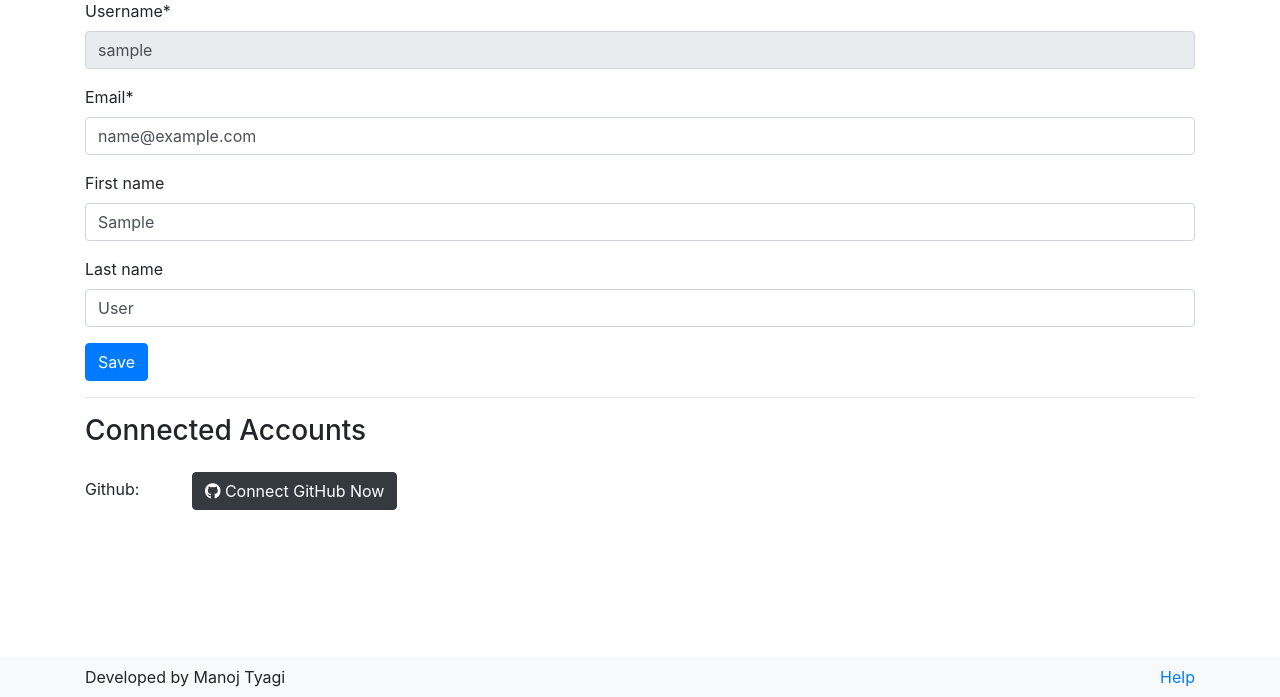
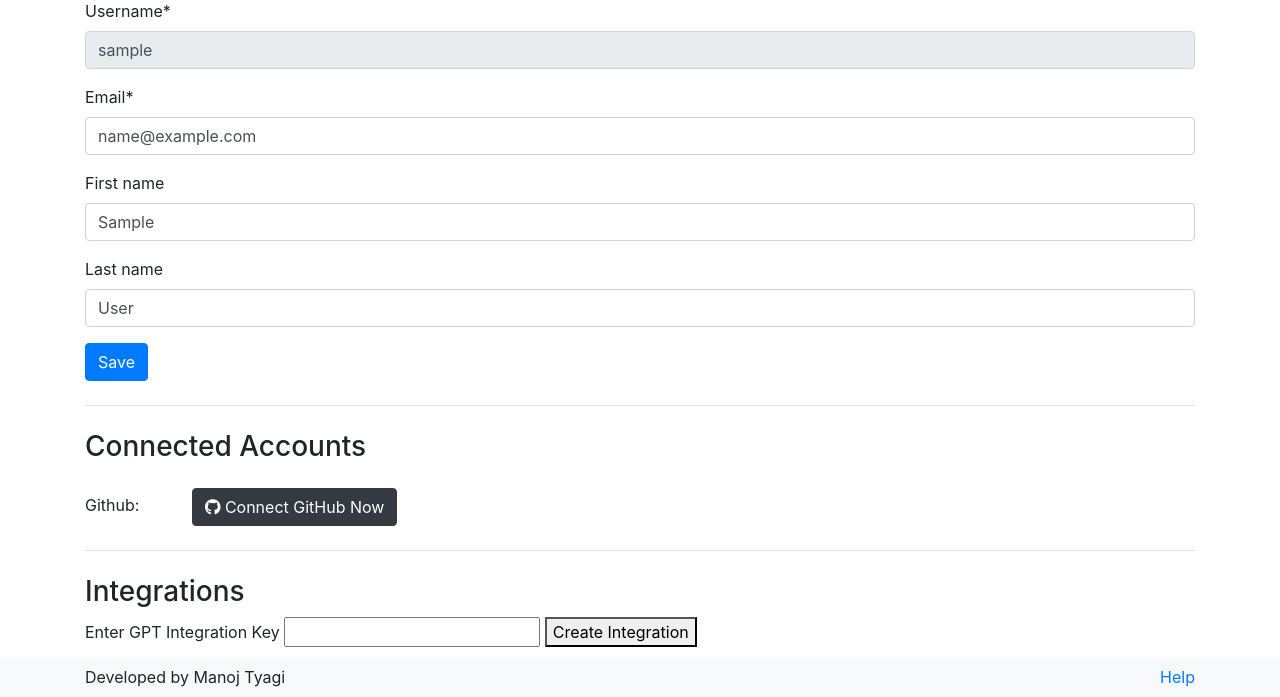
Before and after one commit to thewolfcommander/apigator, a Django app: page /accounts/my_account/ in a window 1280 px wide. Shown: the part 103-800 px from the top of the page. Run offline with Django 4.2, Linux system fonts and the light colour scheme; the visitor is signed in with stand-in values (Sample User, id 1); some libraries are stand-ins or nearby versions.

Commit message:
integration create update form done

```diff
--- a/accounts/urls.py
+++ b/accounts/urls.py
@@ -6,11 +6,12 @@ from .api import views as api_views
 app_name = 'accounts'
 
 urlpatterns = [
-    path("logout/", views.LogoutView.as_view(), name="logout"),
-    path("login/", views.UserLoginView.as_view(), name="login"),
+    path('logout/', views.LogoutView.as_view(), name="logout"),
+    path('login/', views.UserLoginView.as_view(), name="login"),
     path('connect-github/', views.ConnectGithubView.as_view(), name='connect_github'),
     path('my_account/', views.UserAccountUpdateView.as_view(), name='my_account'),
-    path("register/", views.UserRegisterView.as_view(), name="register"),
+    path('register/', views.UserRegisterView.as_view(), name="register"),
+    path('update-integration/', views.UpdateIntegrationView.as_view(), name='update_integration'),
 
     # api views
     path('api/v1/users_without_github/', api_views.UsersWithoutGithubView.as_view(), name='api_users_without_github'),
--- a/accounts/views.py
+++ b/accounts/views.py
@@ -10,7 +10,10 @@
 from django.views.generic.edit import UpdateView
 
 from .forms import UserAccountUpdateForm, UserLoginForm, UserRegisterForm
+from .models import AccountIntegration, GPTIntegration
 from .mixins import UnauthenticatedUserMixin
+
+import json
 
 
 class LogoutView(LoginRequiredMixin, View):
@@ -52,9 +55,42 @@
     def get_context_data(self, **kwargs):
         context = super().get_context_data(**kwargs)
         context['github_connected'] = SocialAccount.objects.filter(user=self.request.user, provider='github').exists()
+
+        integration_query = AccountIntegration.objects.filter(user=self.request.user)
+
+        if integration_query.exists():
+            context['integration_exists'] = True
+
+            if integration_query.first().gpt_integration:
+                context['gpt_integration_key'] = integration_query.first().gpt_integration.key
+        else:
+            context['integration_exists'] = False
         return context
 
 
-class ConnectGithubView(View):
+class ConnectGithubView(LoginRequiredMixin, View):
     def get(self, request):
         return redirect('socialaccount_connections')  # This is the url name for the Django AllAuth connections view
+
+
+class UpdateIntegrationView(LoginRequiredMixin, View):
+    def post(self, request, *args, **kwargs):
+        key = request.POST.get("key")
+        integration_query = AccountIntegration.objects.filter(user=self.request.user)
+        if integration_query.exists():
+            integration_obj = integration_query.first()
+        else:
+            integration_obj = AccountIntegration.objects.create(user=self.request.user)
+
+        if integration_obj.gpt_integration:
+            integration_obj.gpt_integration.key = key
+            integration_obj.gpt_integration.save()
+
+            # create activity
+            # activity = json.loads(integration_obj.activity
+        else:
+            gpt_integration = GPTIntegration.objects.create(key=key)
+            integration_obj.gpt_integration = gpt_integration
+            integration_obj.save()
+
+        return redirect('accounts:my_account')
--- a/templates/accounts/my_account.html
+++ b/templates/accounts/my_account.html
@@ -9,7 +9,7 @@
         {{ form|crispy }}
         <button type="submit" class="btn btn-primary">Save</button>
     </form>
-    <hr>
+    <hr class="my-4">
     <h3>Connected Accounts</h3>
     {% if github_connected %}
         <p>Github: Connected</p>
@@ -18,5 +18,18 @@
             <i class="fab fa-github"></i> Connect GitHub Now
           </a></p>
     {% endif %}
+    <hr class="my-4">
+    <h3>Integrations</h3>
+    <form method="post" name='gpt_integration_key_form' action="{% url 'accounts:update_integration' %}">
+        {% csrf_token %}
+        <label for='gpt_integration_key'>Enter GPT Integration Key</label>
+        {% if integration_exists %}
+            <input name='key' type='text' id='gpt_integration_key' value="{{ gpt_integration_key }}">
+            <button type='submit'>Update Integration</button>
+        {% else %}
+            <input name='key' type='text' id='gpt_integration_key'>
+            <button type='submit'>Create Integration</button>
+        {% endif %}
+    </form>
 </div>
 {% endblock %}
```
